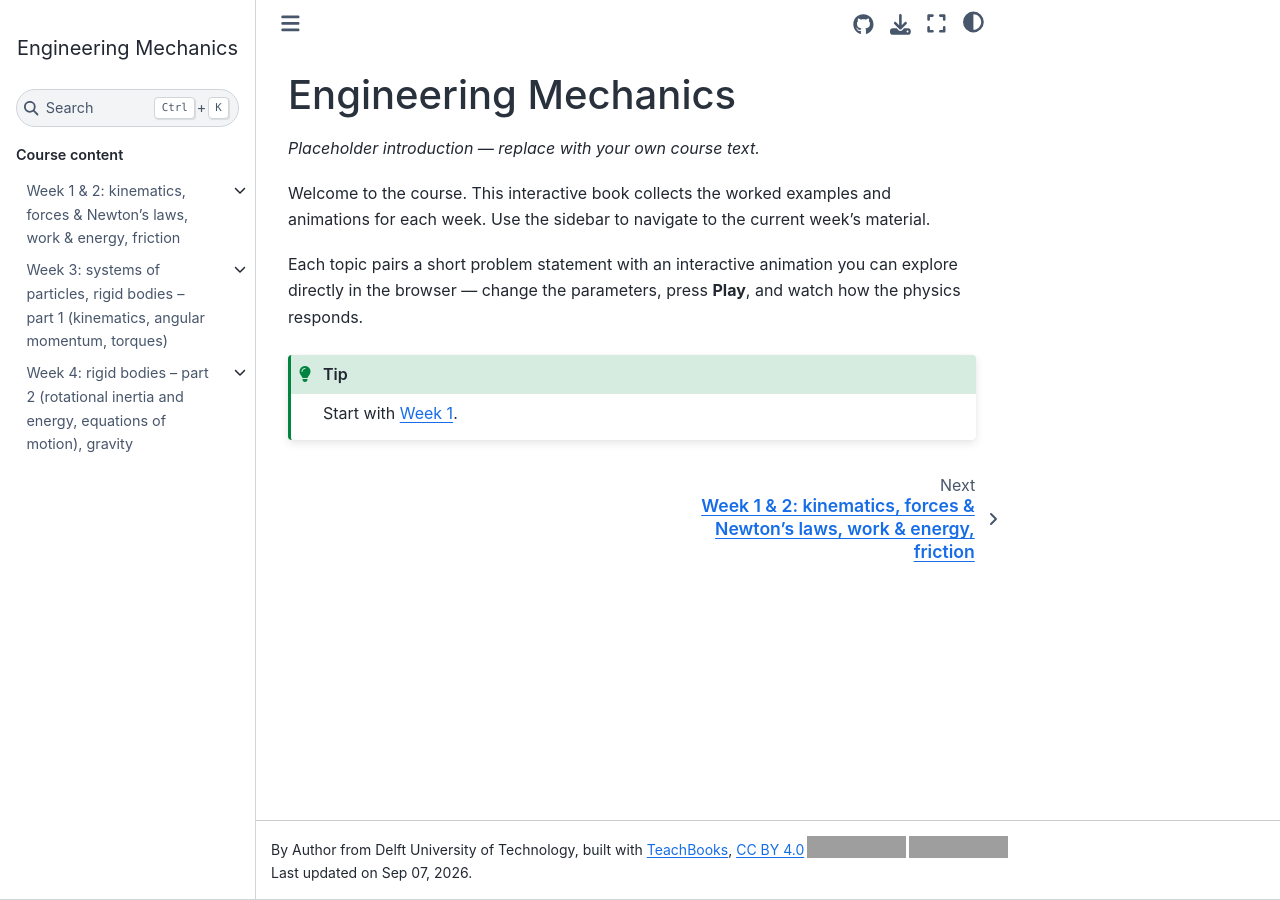
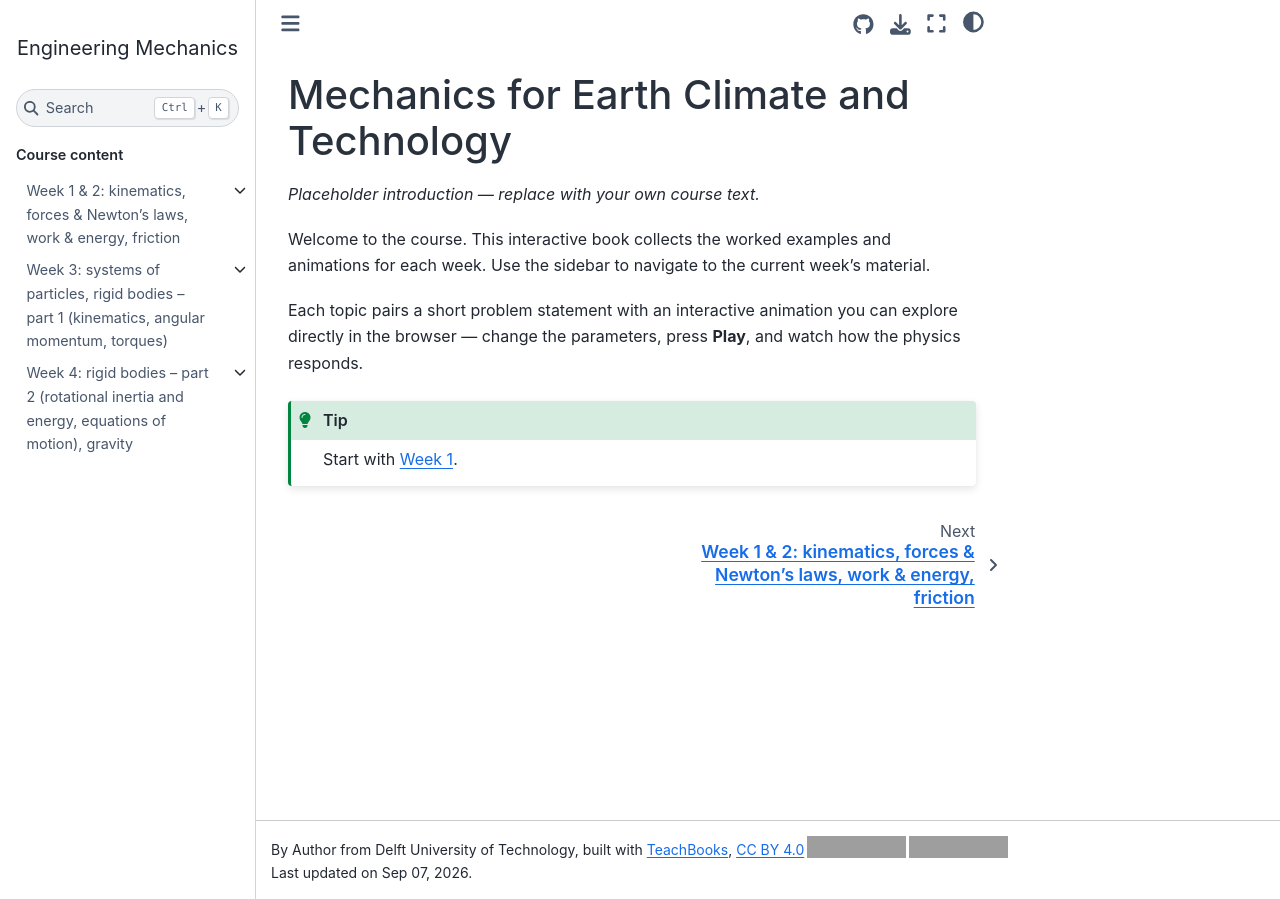
Before and after one commit to remriva/Mech, a Jupyter Book: the page built from book/intro.md, in a window 1280 px wide. Built offline with Jupyter Book 1.0.4 settings and Sphinx 7.4.7 and the Sphinx Book theme 1.1.4, drawn with Linux system fonts in a browser that asks for light colours; comment, search, counter and statistics services are not loaded; grey boxes are pictures that could not be loaded.

Commit message:
Update intro.md

```diff
--- a/book/intro.md
+++ b/book/intro.md
@@ -1,5 +1,5 @@
 (intro)=
-# Engineering Mechanics
+# Mechanics for Earth Climate and Technology
 
 *Placeholder introduction — replace with your own course text.*
 
```
